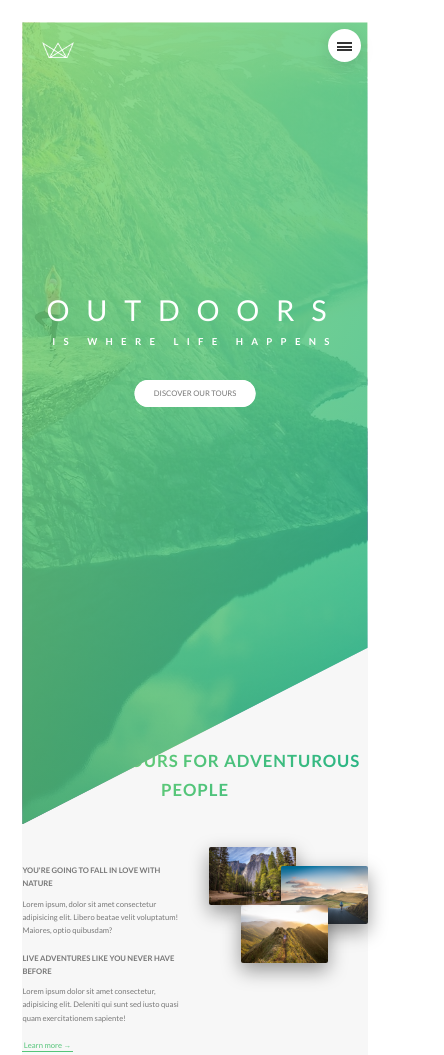
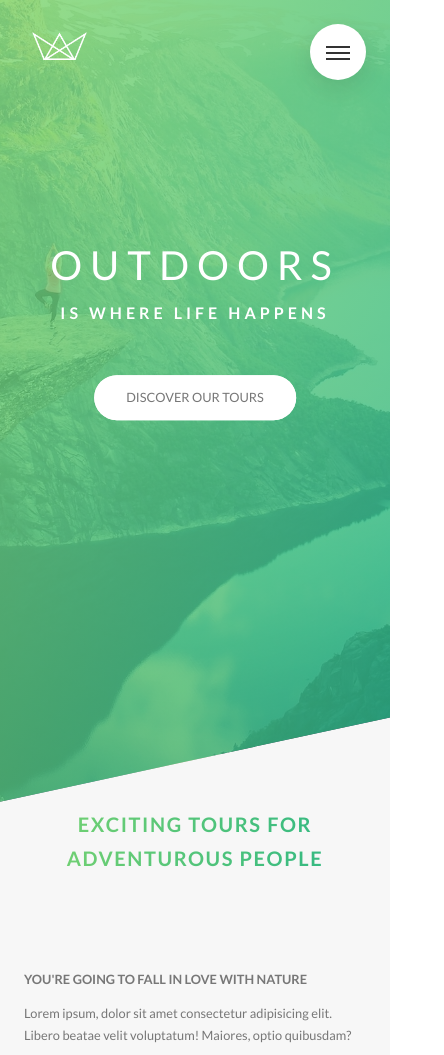
Before and after one commit to olufemi424/SASS__, a website: page SASS TUTORIALS/Natours/index.html in a window 390 px wide. Shown: the top 1055 px of the page, 444 px wide, since content can reach past the window. Drawn offline with Linux system fonts and the light colour scheme.

Commit message:
typography base and layout media queries

```diff
--- a/SASS TUTORIALS/Natours/sass/abstracts/_mixins.scss
+++ b/SASS TUTORIALS/Natours/sass/abstracts/_mixins.scss
@@ -33,6 +33,9 @@
 - big-desktop
 */
 
+// ORDER: BASE + TYPOGRAPHY > GENERAL LAYOUT > PAGE LAYOUT > COMPONENTS
+// 1em = 16px
+
 @mixin respond($breakpoint) {
   @if $breakpoint == phone {
     //600px
@@ -41,7 +44,7 @@
     }
   }
 
-  @if $breakpoint == tab-prot {
+  @if $breakpoint == tab-port {
     //900px
     @media (max-width: 56.25em) {
       @content;
--- a/SASS TUTORIALS/Natours/sass/abstracts/_variable.scss
+++ b/SASS TUTORIALS/Natours/sass/abstracts/_variable.scss
@@ -26,4 +26,5 @@ $default-font-size: 1.6rem;
 /* GRID */
 $grid-width: 114rem;
 $gutter-vertical: 8rem;
+$gutter-vertical-small: 6rem;
 $gutting-horizontal: 6rem;
--- a/SASS TUTORIALS/Natours/sass/base/_base.scss
+++ b/SASS TUTORIALS/Natours/sass/base/_base.scss
@@ -7,7 +7,7 @@
 
 html {
   // The default side of 1rem = 10px
-  font-size: 62.5%;
+  font-size: 62.5%; //1 rem = 10px; 10px/16px = 62.5%
 
   @include respond(tab-land) {
     font-size: 56.25%; //1rem = 9px , 9/16 =50%
@@ -17,10 +17,6 @@ html {
     font-size: 50%; //1rem = 8px , 8/16 =50%
   }
 
-  @include respond(phone) {
-    font-size: 30%; //1rem = 8px , 8/16 =50%
-  }
-
   @include respond(big-desktop) {
     font-size: 75%; //1rem = 12px , 12/16 =50%
   }
@@ -28,4 +24,10 @@ html {
 
 body {
   box-sizing: border-box;
+  padding: 3rem;
+
+  @include respond(tab-port) {
+    padding: 0;
+    margin: 0;
+  }
 }
--- a/SASS TUTORIALS/Natours/sass/base/_typography.scss
+++ b/SASS TUTORIALS/Natours/sass/base/_typography.scss
@@ -3,7 +3,6 @@ body {
   font-weight: 400;
   line-height: 1.7;
   color: $color-grey-dark;
-  padding: 3rem;
   box-sizing: border-box;
 }
 
@@ -21,6 +20,12 @@ body {
     animation-name: moveInLeft;
     animation-duration: 1000ms;
     animation-timing-function: ease-out;
+
+    @include respond(phone) {
+      font-size: 5rem;
+      letter-spacing: 1rem;
+    }
+
     /*
     animation-delay: 2000ms;
     animation-iteration-count: 3;
@@ -33,6 +38,10 @@ body {
     font-weight: 700;
     letter-spacing: 1.73rem;
     animation: moveInRight 1s ease-out;
+
+    @include respond(phone) {
+      letter-spacing: 0.5rem;
+    }
   }
 }
 
@@ -49,6 +58,14 @@ body {
   -webkit-background-clip: text;
   color: transparent;
   letter-spacing: 0.2rem;
+
+  @include respond(phone) {
+    font-size: 3rem;
+  }
+
+  @include respond(phone) {
+    font-size: 2.5rem;
+  }
 
   &:hover {
     transform: skewY(2deg) skewX(15deg) scale(1.1);
--- a/SASS TUTORIALS/Natours/sass/components/_card.scss
+++ b/SASS TUTORIALS/Natours/sass/components/_card.scss
@@ -68,8 +68,6 @@
     background-blend-mode: screen;
     clip-path: polygon(0 0, 100% 0, 100% 85%, 0 100%);
     -webkit-clip-path: polygon(0 0, 100% 0, 100% 85%, 0 100%);
-    border-top-left-radius: 3px;
-    border-top-right-radius: 3px;
     border-top-left-radius: 3px;
     border-top-right-radius: 3px;
 
@@ -149,7 +147,8 @@
     ul {
       list-style: none;
       width: 80%;
-      margin: 2rem 0 0 -2rem;
+      margin: 0 auto;
+      padding: 0;
 
       li {
         text-align: center;
@@ -176,6 +175,7 @@
   &__price--box {
     text-align: center;
     color: $color-white;
+    margin-bottom: 8rem;
   }
 
   &__price--only {
--- a/SASS TUTORIALS/Natours/sass/layout/_footer.scss
+++ b/SASS TUTORIALS/Natours/sass/layout/_footer.scss
@@ -3,6 +3,10 @@
   padding: 10rem 0;
   font-size: 1.4rem;
   color: $color-grey-light-1;
+
+  @include respond(tab-port) {
+    padding: 8rem 0;
+  }
 
   &__logo-box {
     text-align: center;
@@ -18,6 +22,11 @@
     border-top: 1px solid $color-grey-dark;
     padding-top: 2rem;
     display: inline-block;
+
+    @include respond(tab-port) {
+      width: 100%;
+      text-align: center;
+    }
   }
 
   &__list {
@@ -57,5 +66,10 @@
     padding-top: 2rem;
     width: 80%;
     float: right;
+
+    @include respond(tab-port) {
+      width: 100%;
+      float: none;
+    }
   }
 }
--- a/SASS TUTORIALS/Natours/sass/layout/_grid.scss
+++ b/SASS TUTORIALS/Natours/sass/layout/_grid.scss
@@ -2,8 +2,17 @@
   max-width: $grid-width;
   margin: 0 auto;
 
+  @include respond(tab-port) {
+    max-width: 50rem;
+    padding: 0 3rem;
+  }
+
   &:not(:last-child) {
     margin-bottom: $gutter-vertical;
+
+    @include respond(tab-port) {
+      margin-bottom: $gutter-vertical-small;
+    }
   }
   @include clearfix;
 
@@ -11,6 +20,14 @@
     float: left;
     &:not(:last-child) {
       margin-right: $gutting-horizontal;
+      @include respond(tab-port) {
+        margin-right: 0;
+        margin-bottom: $gutter-vertical-small;
+      }
+    }
+
+    @include respond(tab-port) {
+      width: 100% !important;
     }
   }
 
--- a/SASS TUTORIALS/Natours/sass/layout/_header.scss
+++ b/SASS TUTORIALS/Natours/sass/layout/_header.scss
@@ -11,6 +11,11 @@
   background-position: top;
   clip-path: polygon(0 0, 100% 0, 100% 78%, 0 100%);
   -webkit-clip-path: polygon(0 0, 100% 0, 100% 78%, 0 100%);
+
+  @include respond(phone) {
+    clip-path: polygon(0 0, 100% 0, 100% 85vh, 0 100%);
+    -webkit-clip-path: polygon(0 0, 100% 0, 100% 85vh, 0 100%);
+  }
 
   &__logo-box {
     position: absolute;
--- a/SASS TUTORIALS/Natours/sass/layout/_navigation.scss
+++ b/SASS TUTORIALS/Natours/sass/layout/_navigation.scss
@@ -15,6 +15,16 @@
     box-shadow: 0 1rem 3rem rgba($color-black, 0.1);
     text-align: center;
     cursor: pointer;
+
+    @include respond(tablet-prot) {
+      top: 4rem;
+      right: 4rem;
+    }
+
+    @include respond(phone) {
+      top: 3rem;
+      right: 3rem;
+    }
   }
 
   &__background {
@@ -31,7 +41,15 @@
     z-index: 100;
     transition: transform 800ms cubic-bezier(0.86, 0, 0.07, 1);
 
-    //  transform: scale(80);
+    @include respond(tablet-prot) {
+      top: 4.5rem;
+      right: 4.5rem;
+    }
+
+    @include respond(phone) {
+      top: 3.5rem;
+      right: 3.5rem;
+    }
   }
 
   &__nav {
```
Also changed, not shown: SASS TUTORIALS/Natours/css/style.css.
